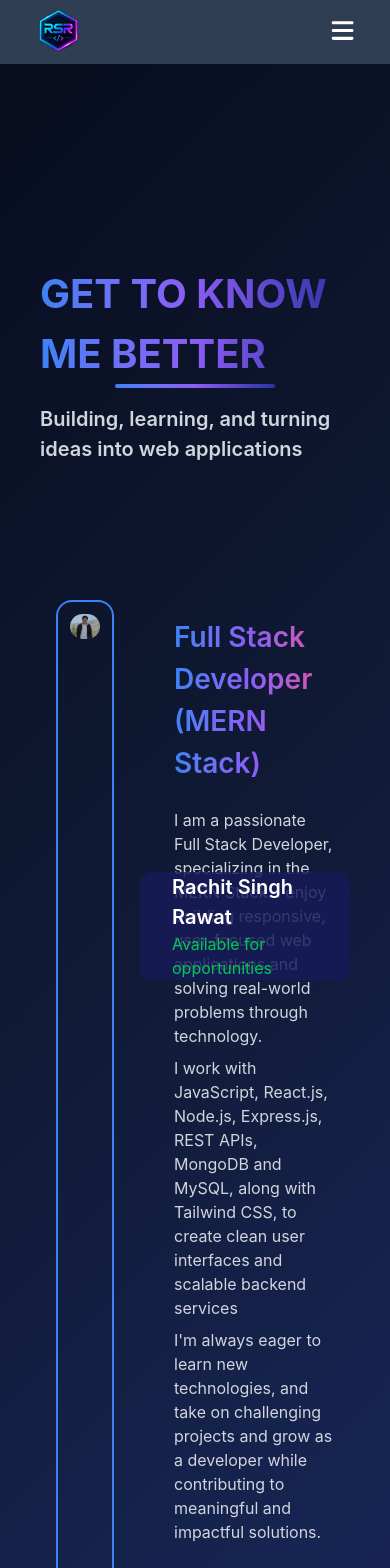
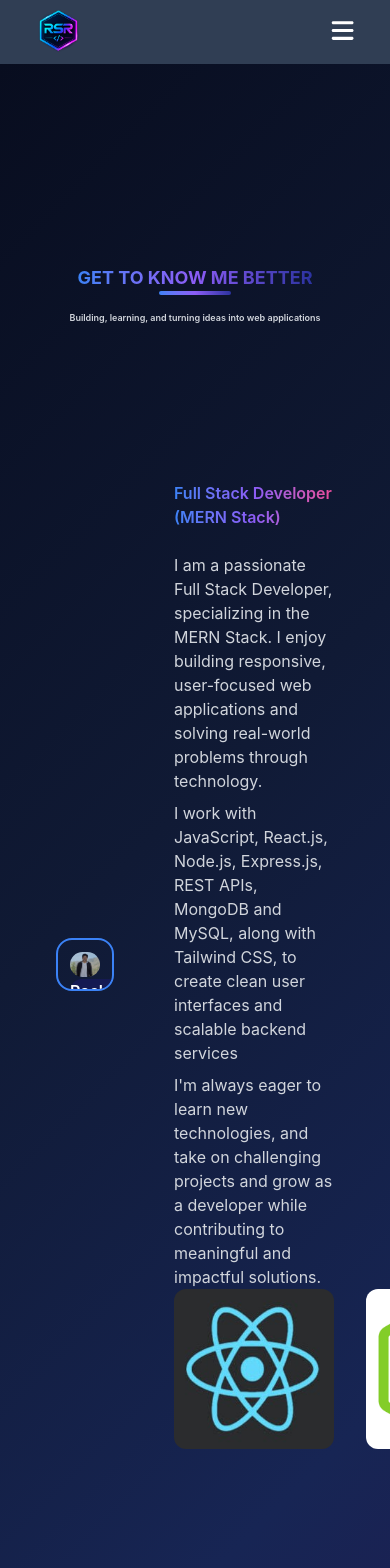
Before and after one commit to RachitRawat720/portfolio-website, a React (Vite) app: page /about in a window 390 px wide. Shown: the top 1568 px of the page. Built offline with nearby package versions, Linux system fonts and the light colour scheme.

Commit message:
about section responsiveness

```diff
--- a/src/components/About.jsx
+++ b/src/components/About.jsx
@@ -1,4 +1,5 @@
 import React from 'react'
+import { useState, useEffect } from 'react'
 import img from '../assets/img2.jpg'
 import react_img from '../assets/react-img.jpg'
 import node_img from '../assets/node-img.png'
@@ -18,54 +19,106 @@ import { motion } from 'framer-motion'
 import MoveToTop from './MoveToTop'
 
 const about = () => {
+
+    const [screenSize, setScreenSize] = useState(() => {
+        if(window.innerWidth < 640) return 'extraSmall'
+        if(window.innerWidth < 768) return 'small'
+        if(window.innerWidth < 1024) return 'medium'
+        if(window.innerWidth < 1280) return 'large'
+        return 'extraLarge'
+    })
+
+    useEffect(() => {
+        const handleResize = () => {
+            if(window.innerWidth < 640){
+                setScreenSize('extraSmall')
+            }
+            else if(window.innerWidth < 768){
+                setScreenSize('small')
+            }
+            else if(window.innerWidth < 1024){
+                setScreenSize('medium')
+            }
+            else if(window.innerWidth < 1280){
+                setScreenSize('large')
+            }
+            else{
+                setScreenSize('extraLarge')
+            }
+        }
+
+        window.addEventListener('resize', handleResize)
+
+        return () => window.removeEventListener('resize', handleResize)
+    }, [])
+
     return (
         <div className='px-10 pt-20 pb-10 overflow-hidden bg-[linear-gradient(135deg,#080D1F_0%,#101A35_35%,#172554_65%,#24164F_100%)]'>
-            <motion.div initial={{opacity: 0, y: -200, scale: 0.4}} whileInView={{opacity: 1, y: 0, scale: 1}} transition={{duration: 2}} viewport={{ once: true, amount: 0.8}}
-            className='flex flex-col justify-center items-center py-30 '>
-                <h1 className='text-[40px] font-bold bg-linear-to-r from-[#3B82F6] via-[#8B5CF6] to-[#3239b9d2] bg-clip-text text-transparent'>GET TO KNOW ME BETTER</h1>
+            <motion.div
+                initial = {{
+                    opacity: 0,
+                    y:  screenSize === 'extraLarge'? -200 :
+                        screenSize === 'large'? 200 : "",
+                    scale: 0.3
+                }}
+                whileInView = {{
+                    opacity: 1,
+                    y: 0,
+                    scale: 1
+                }}
+                transition  = {{
+                    duration: 2,
+                    ease: 'easeInOut'
+                }}
+                viewport={{
+                    once: true,
+                    amount:
+                        screenSize === 'medium'? 0.8 :
+                        screenSize === 'small'? 0.8 :
+                        screenSize === 'extraSmall'? 0.8 : ""
+                }}
+                className='flex flex-col justify-center items-center pt-30 pb-35 '>
+                <h1 className='text-[18px] xs:text-[20px] sm:text-[24px] md:text-[30px] lg:text-[36px] xl:text-[40px] font-bold bg-linear-to-r from-[#3B82F6] via-[#8B5CF6] to-[#3239b9d2] bg-clip-text text-transparent'>GET TO KNOW ME BETTER</h1>
 
-                <div className='h-1 w-40 bg-linear-to-r from-[#3B82F6] via-[#8B5CF6] to-[#3239b9d2] rounded-4xl'></div>
+                <div className='h-1 w-18 xs:w-20 sm:w-30 md:w-40 bg-linear-to-r from-[#3B82F6] via-[#8B5CF6] to-[#3239b9d2] rounded-4xl'></div>
 
-                <h3 className='text-[20px] font-semibold text-gray-300 mt-4'>Building, learning, and turning ideas into web applications</h3>
+                <h3 className='text-[9px] xs:text-[10px] sm:text-[12px] md:text-[15px] lg:text-[18px] xl:text-[20px] font-semibold text-gray-300 mt-4'>Building, learning, and turning ideas into web applications</h3>
             </motion.div>
 
-            <div className='flex gap-15 p-4 relative'>
-                <motion.div initial={{opacity: 0, x: -200, scale: 0.4}} whileInView={{opacity: 1, x: 0, scale: 1}} transition={{duration: 2}} viewport={{ once: true, amount: 0.8 }} className='w-[40%] overflow-hidden p-3 border-[#3B82F6] border-2 rounded-2xl'>
-                    <img src={img} alt="" className='rounded-2xl'/>
+            <div className='flex justify-center items-center gap-15 p-4'>
+                <motion.div className='flex lg:w-[50%] xl:w-[40%] overflow-hidden p-3 border-[#3B82F6] border-2 rounded-2xl relative'>
+                    <img src={img} alt="profile image" className='rounded-2xl w-full h-auto'/>
+                    <motion.div className='absolute top-[80%] lg:left-[24%] xl:left-[20%] bg-[#171a59d2] lg:px-8 py-0 rounded-xl'>
+                        <h3 className='font-semibold text-white lg:text-[16px] xl:text-[20px]'>Rachit Singh Rawat</h3>
+                        <h4 className='text-green-500 lg:text-[12px] xl:text-[16px]'>Available for opportunities</h4>
+                    </motion.div>
                 </motion.div>
 
-                <motion.div initial={{opacity: 0, x: -100, y: -100, scale: 0.4}} whileInView={{opacity: 1,x: 0, y: 0, scale: 1}} transition={{duration: 2}} viewport={{ once: true }}
-                className='absolute top-72 left-25 bg-[#171a59d2] px-8 py-0 rounded-xl'>
-                    <h3 className='font-semibold text-white text-[20px]'>Rachit Singh Rawat</h3>
-                    <h4 className='text-green-500 text-[16px]'>Available for opportunities</h4>
-                </motion.div>
+                <motion.div className='w-[60%]'>
 
-                <motion.div className='w-[60%]' initial={{opacity: 0, x: 300, scale: 0.4}} whileInView={{ opacity: 1, x: 0, scale: 1 }} transition={{duration: 2}} viewport={{ once: true, amount: 0.4 }}>
-
-
-                    <h2 className='text-[28px] font-semibold bg-linear-to-r from-[#3B82F6] via-[#8B5CF6] to-[#EC4899] bg-clip-text text-transparent mt-4'><TypingText text='Full Stack Developer (MERN Stack)' /></h2><br />
+                    <h2 className='lg:text-[25px] xl:text-[28px] font-semibold bg-linear-to-r from-[#3B82F6] via-[#8B5CF6] to-[#EC4899] bg-clip-text text-transparent xl:mt-4'><TypingText text='Full Stack Developer (MERN Stack)' /></h2><br />
 
                     <div className='flex flex-col'>
-                        <p className='text-gray-300 text-[16px]'>
+                        <p className='text-gray-300 lg:text-[15px] xl:text-[16px]'>
                         I am a passionate Full Stack Developer, specializing in the MERN Stack. I enjoy building responsive, user-focused web applications and solving real-world problems through technology.
                         </p>
 
-                        <p className='text-gray-300 text-[16px] mt-2'>
+                        <p className='text-gray-300 lg:text-[15px] xl:text-[16px] mt-2'>
                             I work with JavaScript, React.js, Node.js, Express.js, REST APIs, MongoDB and MySQL, along with Tailwind CSS, to create clean user interfaces and scalable backend services
                         </p>
 
-                        <p className='text-gray-300 text-[16px] mt-2'>
+                        <p className='text-gray-300 lg:text-[15px] xl:text-[16px] mt-2'>
                             I'm always eager to learn new technologies, and take on challenging projects and grow as a developer while contributing to meaningful and impactful solutions.
                         </p>
                     </div>
 
-                    <div className='flex gap-8 mt-8'>
-                        <img src={react_img} alt="" className='h-15 w-15 rounded-xl'/>
-                        <img src={node_img} alt="" className='h-15 w-15 rounded-xl'/>
-                        <img src={express_img} alt="" className='h-15 w-15 rounded-xl'/>
-                        <img src={mongoDB_img} alt="" className='h-15 w-15 rounded-xl'/>
-                        <img src={JavaScript_img} alt="" className='h-15 w-15 rounded-xl'/>
-                        <img src={tailwind_img} alt="" className='h-15 w-15 rounded-xl'/>
+                    <div className='flex gap-8 lg:mt-6 xl:mt-8'>
+                        <img src={react_img} alt="" className='lg:h-13 lg:w-13 xl:h-15 xl:w-15 rounded-xl'/>
+                        <img src={node_img} alt="" className='lg:h-13 lg:w-13 xl:h-15 xl:w-15 rounded-xl'/>
+                        <img src={express_img} alt="" className='lg:h-13 lg:w-13 xl:h-15 xl:w-15 rounded-xl'/>
+                        <img src={mongoDB_img} alt="" className='lg:h-13 lg:w-13 xl:h-15 xl:w-15 rounded-xl'/>
+                        <img src={JavaScript_img} alt="" className='lg:h-13 lg:w-13 xl:h-15 xl:w-15 rounded-xl'/>
+                        <img src={tailwind_img} alt="" className='lg:h-13 lg:w-13 xl:h-15 xl:w-15 rounded-xl'/>
                     </div>
 
                 </motion.div>
```
